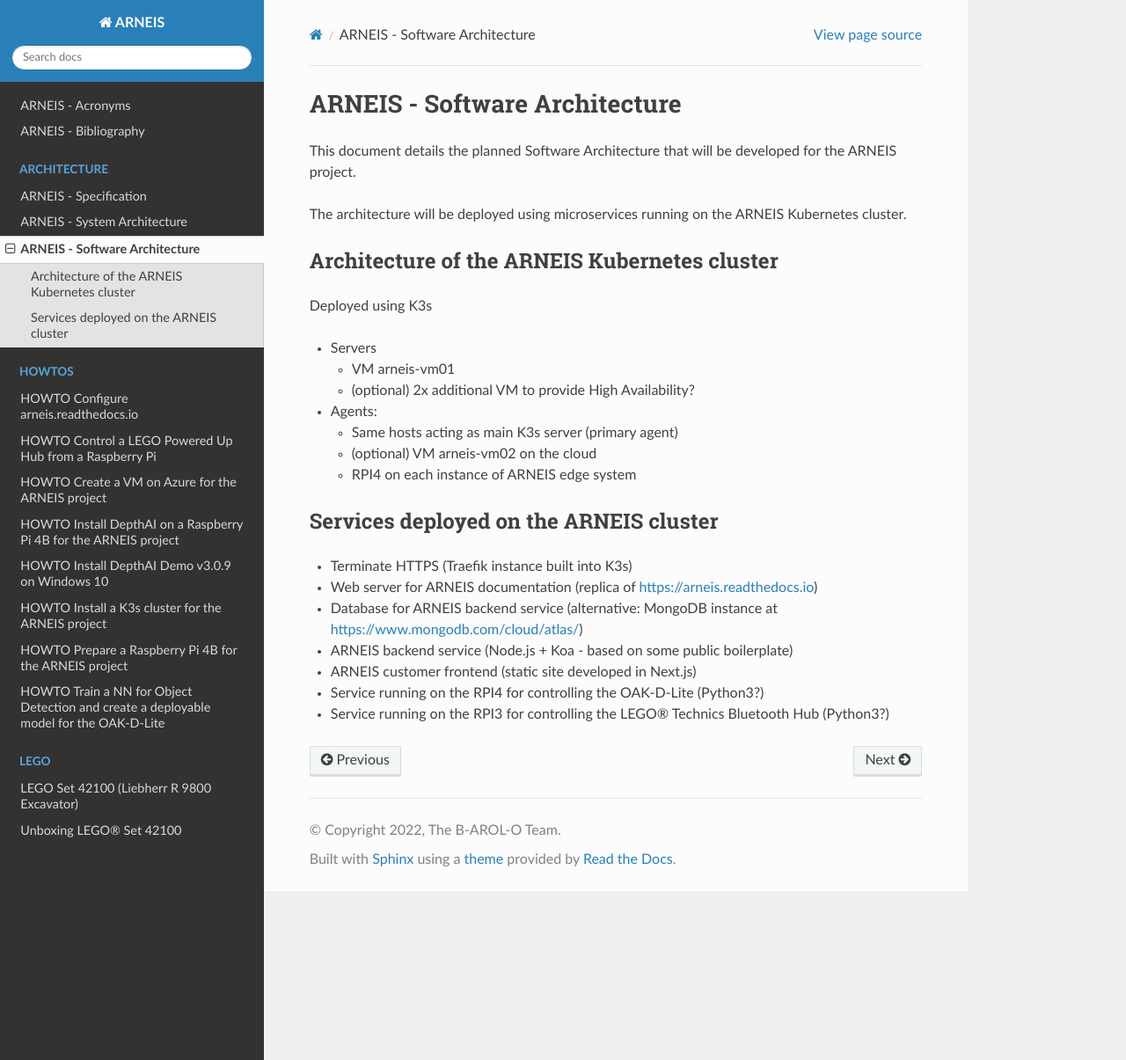
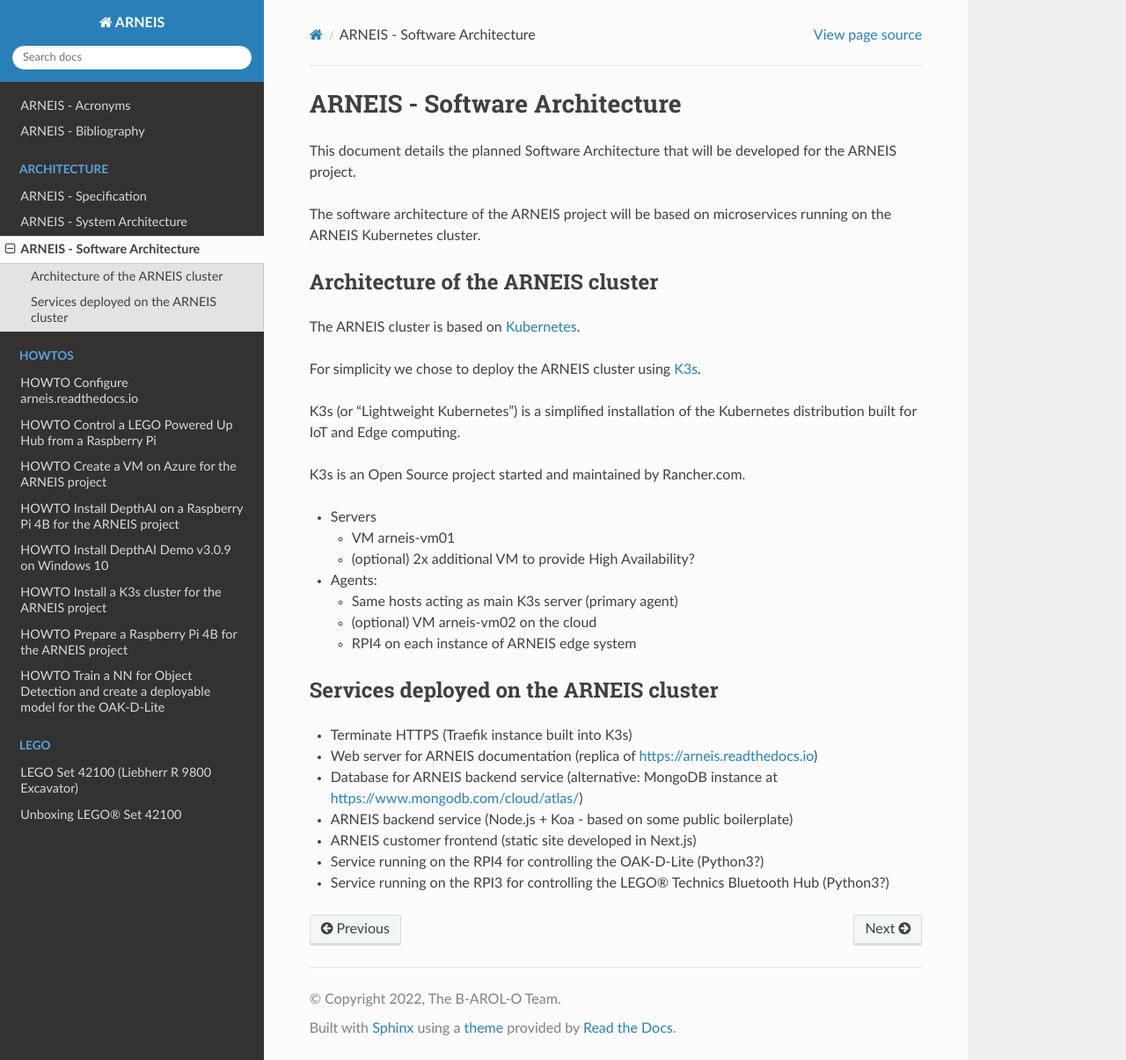
Before and after one commit to B-AROL-O/ARNEIS, a Sphinx documentation site: the page built from docs/architecture/arneis-swarch.md, in a window 1280 px wide and 1205 px high. Shown: the whole window at 88% size. Built offline with Sphinx 7.4.7 and the Read the Docs theme 2.0.0, drawn with Linux system fonts in a browser that asks for light colours; pages that are not in the unit, such as notebooks, are missing from menus.

Commit message:
Add introduction, some TODOs, etc
Signed-off-by: Macario Gianpaolo <gmacario@gmail.com>

```diff
--- a/docs/architecture/arneis-swarch.md
+++ b/docs/architecture/arneis-swarch.md
@@ -2,11 +2,23 @@
 
 This document details the planned Software Architecture that will be developed for the ARNEIS project.
 
-The architecture will be deployed using microservices running on the ARNEIS Kubernetes cluster.
+The software architecture of the ARNEIS project will be based on microservices running on the ARNEIS Kubernetes cluster.
 
-## Architecture of the ARNEIS Kubernetes cluster
+<!-- TODO: Add reference documents -->
 
-Deployed using K3s
+<!-- TODO: Add links to definitions and acronyms -->
+
+## Architecture of the ARNEIS cluster
+
+<!-- TODO: Add diagram -->
+
+The ARNEIS cluster is based on [Kubernetes](https://kubernetes.io/).
+
+For simplicity we chose to deploy the ARNEIS cluster using [K3s](https://k3s.io/).
+
+K3s (or “Lightweight Kubernetes”) is a simplified installation of the Kubernetes distribution built for IoT and Edge computing.
+
+K3s is an Open Source project started and maintained by Rancher.com.
 
 * Servers
   - VM arneis-vm01
```
